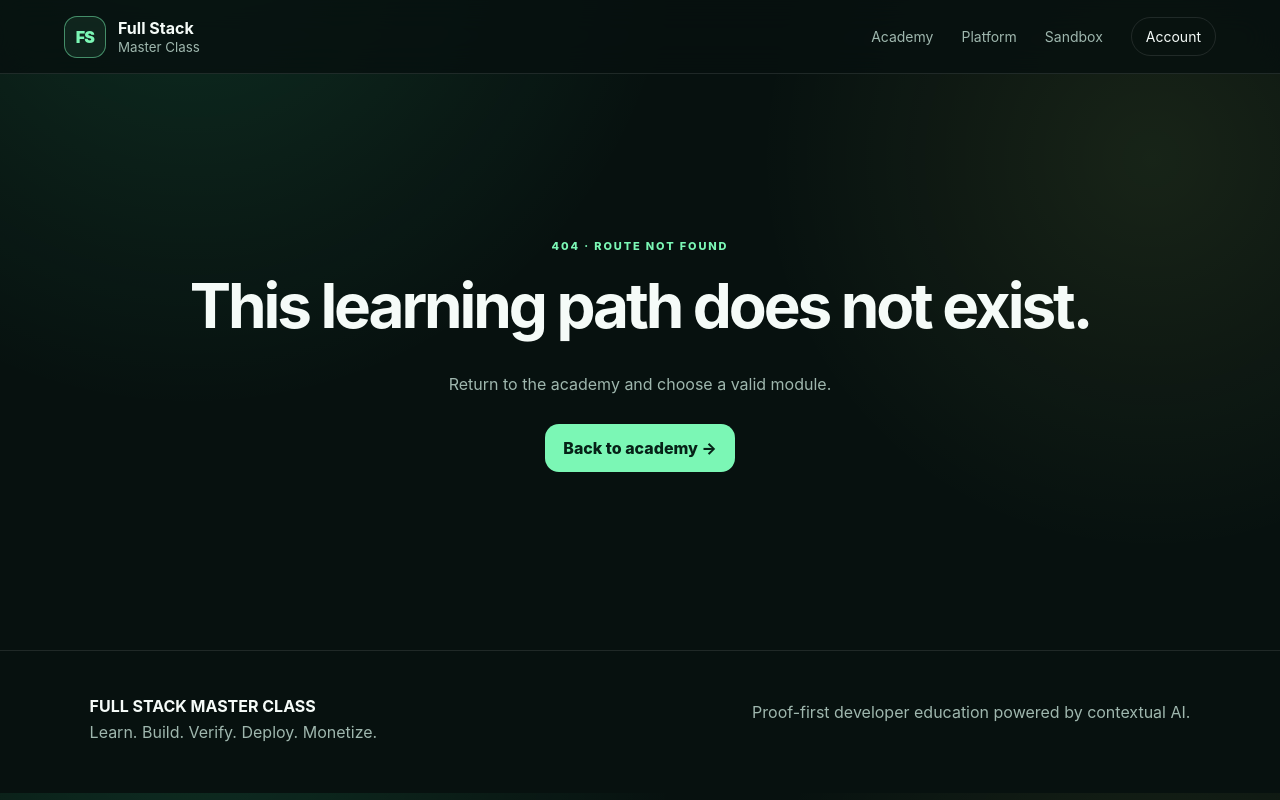
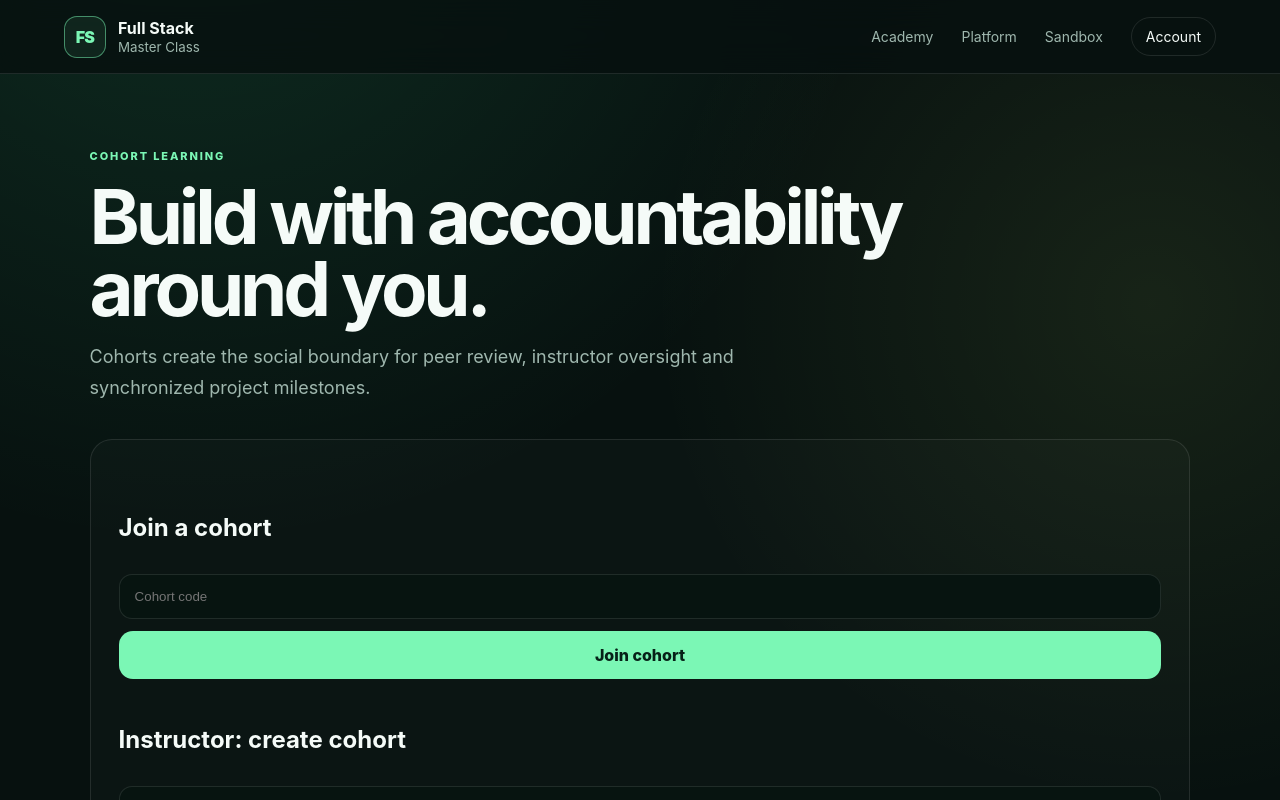
Before and after one commit to mabrig1/FULL-STACK-MASTER-CLASS, a Next.js app: page /cohorts in a window 1280 px wide. Before the commit this address had no page. Shown: the top 800 px of the page. Built offline with nearby package versions, Linux system fonts and the light colour scheme; no server answers.

Commit message:
feat: add commercial academy workspaces

```diff
--- /dev/null
+++ b/app/cohorts/page.tsx
@@ -0,0 +1,5 @@
+import CohortStudio from "@/components/cohort-studio";
+
+export default function CohortsPage() {
+  return <CohortStudio />;
+}
```
